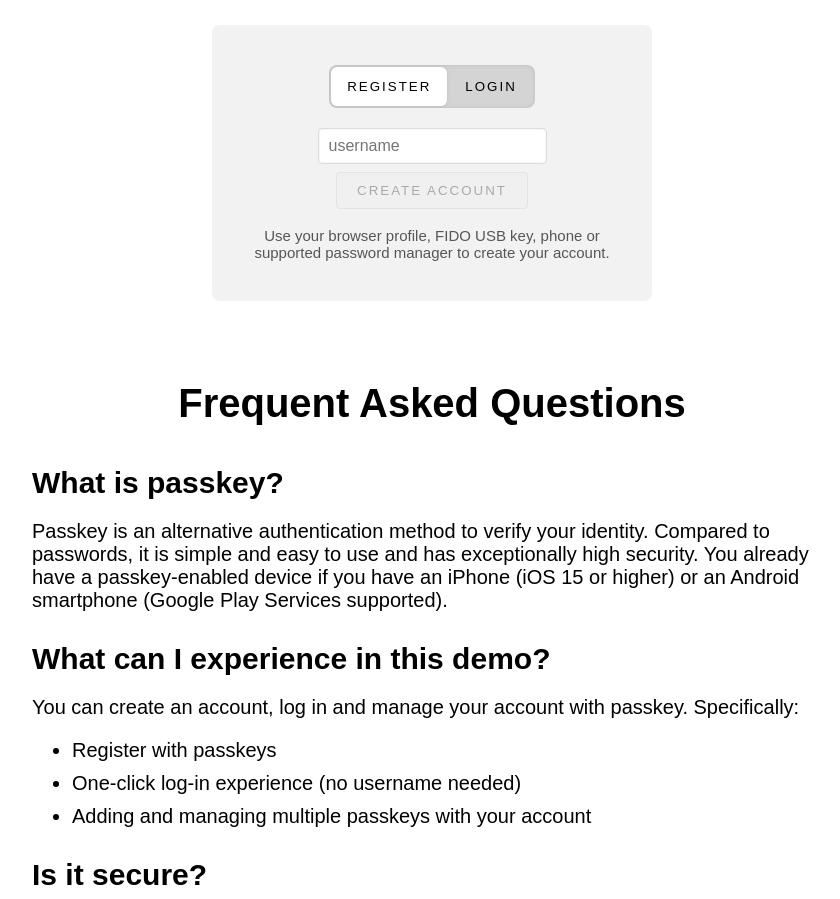
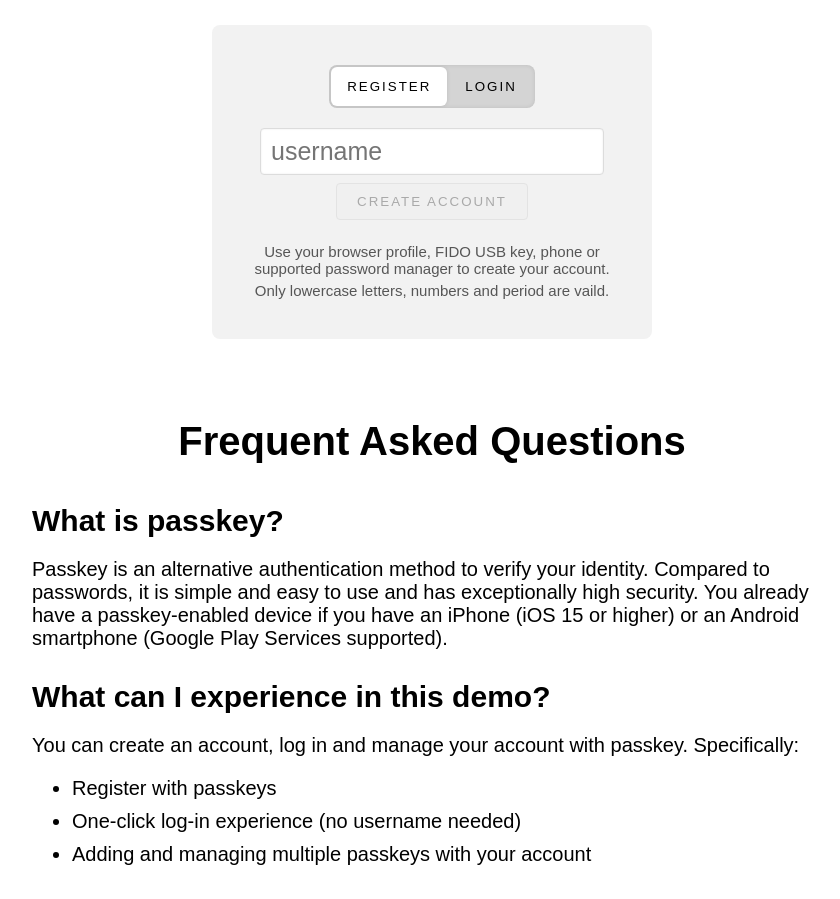
Before and after one commit to Astrian/passkey-sample, a React (Vite) app in the folder frontend/: page / in a window 1280 px wide. Shown: the part 940-1839 px from the top of the page, without its empty margins (208-1048 px from the left). Built offline with nearby package versions, Linux system fonts and the light colour scheme; a web font is replaced by a local one.

Commit message:
Login change

```diff
--- a/frontend/src/components/login.module.scss
+++ b/frontend/src/components/login.module.scss
@@ -82,11 +82,20 @@
         text-transform: uppercase;
         letter-spacing: 2px;
       }
+      input {
+        font-size: 25px;
+      }
       .annotate {
         font-size: 15px;
         color: #565656;
         text-align: center;
         margin-top: 10px;
+        p {
+          margin: 5px 0px;
+        }
+      }
+      .annotate>:last-child {
+        margin-bottom: 0px;
       }
     }
   }
--- a/frontend/src/components/login.tsx
+++ b/frontend/src/components/login.tsx
@@ -168,7 +168,10 @@ function Login(props: {refreshLogin: () => any}) {
                     { /* pattern: a-z, 0-9 and period character */}
                     <input type='text' placeholder='username' value={username} onChange={usernameInput} disabled={processing} pattern='[a-z0-9\.]+'/>
                     <button disabled={username.length < 4 || processing} onClick={register}>Create Account</button>
-                    <div className={styles.annotate}>Use your browser profile, FIDO USB key, phone or supported password manager to create your account.</div>
+                    <div className={styles.annotate}>
+                      <p>Use your browser profile, FIDO USB key, phone or supported password manager to create your account.</p>
+                      <p>Only lowercase letters, numbers and period are vaild.</p>
+                    </div>
                   </div>
                 </>) : (<>
                   <div className={styles.form}>
```
